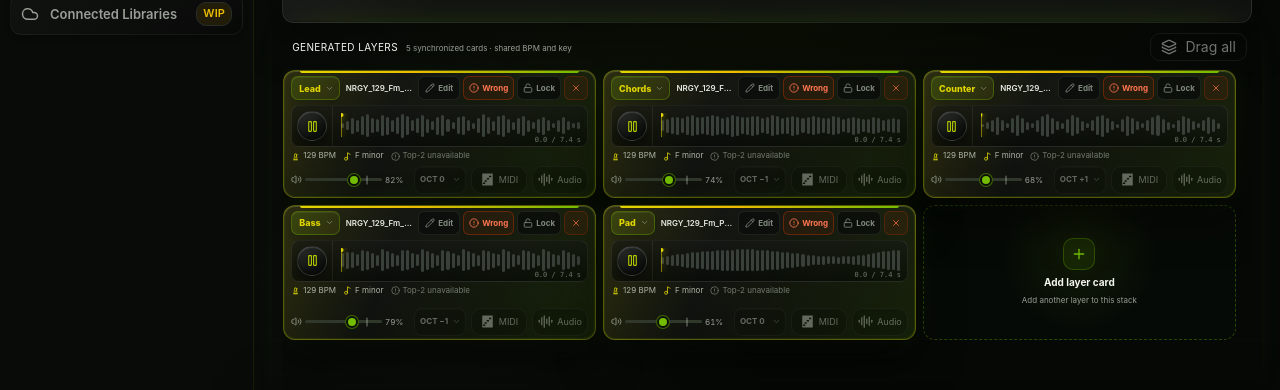
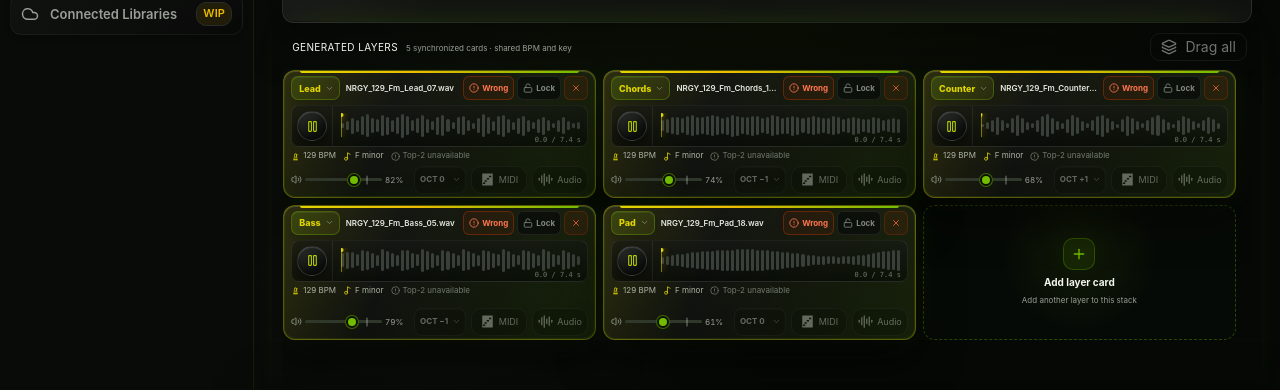
Before and after one commit to 98r5pt24vh-cmd/stem-slicer, a React (Vite) app in the folder electron-prototype/: page / in a window 1280 px wide. Shown: the part 330-720 px from the top of the page. Built offline with nearby package versions, Linux system fonts and the light colour scheme.

Commit message:
fix: keep card correction in wrong action

```diff
--- a/electron-prototype/src/renderer/App.tsx
+++ b/electron-prototype/src/renderer/App.tsx
@@ -1386,15 +1386,12 @@ function LayerCard({
   onToggleAlternateKey,
   onToggleKeyIssue,
   onCorrectCategory,
-  onSourceEditSaved,
-  onSetKeyIssueActive,
   onToggleLock,
   onRemove,
   categoryOptions,
   canRemove,
   updating = false,
   keyIssueActive = false,
-  keyIssue,
   variant = "generate",
 }: {
   layer: GeneratedLayer
@@ -1413,15 +1410,12 @@ function LayerCard({
   onToggleAlternateKey?: () => void
   onToggleKeyIssue?: () => void | Promise<void>
   onCorrectCategory?: (category: string) => void | Promise<void>
-  onSourceEditSaved?: (editor: SourceLoopEditorData) => void | Promise<void>
-  onSetKeyIssueActive?: (issueId: string, active: boolean) => Promise<void>
   onToggleLock?: () => void
   onRemove?: () => void
   categoryOptions?: string[]
   canRemove?: boolean
   updating?: boolean
   keyIssueActive?: boolean
-  keyIssue?: KeyIssueReport
   variant?: "generate" | "extract"
 }) {
   const waveformScrubberRef = useRef<HTMLInputElement>(null)
@@ -1456,16 +1450,6 @@ function LayerCard({
           </CardDescription>
         </div>
         {isGenerateCard ? <div className="layer-card-actions">
-          <SourceLoopEditorDialog
-            libraryRoot={layer.libraryRoot}
-            sourceLoopId={layer.sourceLoopId}
-            issueId={keyIssue?.id}
-            issueActive={Boolean(keyIssue?.active)}
-            disabled={!layer.sourceLoopId || !layer.libraryRoot || updating}
-            compactTrigger
-            onSetKeyIssueActive={onSetKeyIssueActive}
-            onSaved={(editor) => onSourceEditSaved?.(editor)}
-          />
           <WrongLayerAction
             layer={layer}
             active={keyIssueActive}
@@ -2094,30 +2078,6 @@ function GenerateView({
     await onLibraryRefresh()
   }
 
-  const applySourceLoopEditorSaved = async (slotIndex: number, editor: SourceLoopEditorData) => {
-    const layer = layers[slotIndex]
-    if (!layer) return
-    const editedSource = sourceLoopKey(editor.libraryRoot, editor.sourceLoopId)
-    const editedByIdentity = new Map(editor.layers.map((item) => [item.identity, item]))
-    const nextLayers = layers.map((item) => {
-      if (sourceLoopKey(item.libraryRoot, item.sourceLoopId) !== editedSource) return item
-      const editedLayer = item.identity ? editedByIdentity.get(item.identity) : undefined
-      return {
-        ...item,
-        bpm: editor.bpm,
-        keyName: editor.keyName,
-        category: editedLayer?.category ?? item.category,
-        role: editedLayer?.category ?? item.role,
-        locked: false,
-      }
-    })
-    setLayers(nextLayers)
-    if (currentGenerationResult) onUpdateHistory(currentGenerationResult, nextLayers)
-    setRecipeDirty(true)
-    setStatus(`Source loop edited · ${layer.sourceFile ?? layer.file}`)
-    await onLibraryRefresh()
-  }
-
   const removeLayerCard = (slotIndex: number) => {
     setRecipeDirty(true)
     setLayers((current) => current.length <= 1 ? current : current.filter((_, index) => index !== slotIndex))
@@ -2284,14 +2244,11 @@ function GenerateView({
                 onToggleAlternateKey={() => toggleAlternateKey(index)}
                 onToggleKeyIssue={() => toggleKeyIssue(index)}
                 onCorrectCategory={(category) => correctLayerCategory(index, category)}
-                onSourceEditSaved={(editor) => applySourceLoopEditorSaved(index, editor)}
-                onSetKeyIssueActive={onSetKeyIssueActive}
                 onToggleLock={() => toggleLayerLock(index)}
                 onRemove={() => removeLayerCard(index)}
                 categoryOptions={selectedCategories.map((category) => category.name)}
                 canRemove={layers.length > 1}
                 updating={generateUpdateJob.busy}
-                keyIssue={activeKeyIssueBySource.get(sourceLoopKey(layer.libraryRoot, layer.sourceLoopId))}
                 keyIssueActive={activeKeyIssueBySource.has(sourceLoopKey(layer.libraryRoot, layer.sourceLoopId))}
               />
             ))}
@@ -2893,7 +2850,6 @@ function SourceLoopEditorDialog({
   issueId,
   issueActive = false,
   disabled = false,
-  compactTrigger = false,
   onSetKeyIssueActive,
   onSaved,
 }: {
@@ -2902,7 +2858,6 @@ function SourceLoopEditorDialog({
   issueId?: string
   issueActive?: boolean
   disabled?: boolean
-  compactTrigger?: boolean
   onSetKeyIssueActive?: (issueId: string, active: boolean) => Promise<void>
   onSaved: (editor: SourceLoopEditorData) => void | Promise<void>
 }) {
@@ -3079,7 +3034,7 @@ function SourceLoopEditorDialog({
         }
       }}
     >
-      <Dialog.Trigger className={compactTrigger ? "layer-mini-action layer-edit-action" : "source-loop-edit-trigger"} disabled={disabled}>
+      <Dialog.Trigger className="source-loop-edit-trigger" disabled={disabled}>
         <Pencil aria-hidden="true" /><span>Edit</span>
       </Dialog.Trigger>
       <Dialog.Portal>
```
Also changed, not shown: electron-prototype/src/styles/globals.css.
